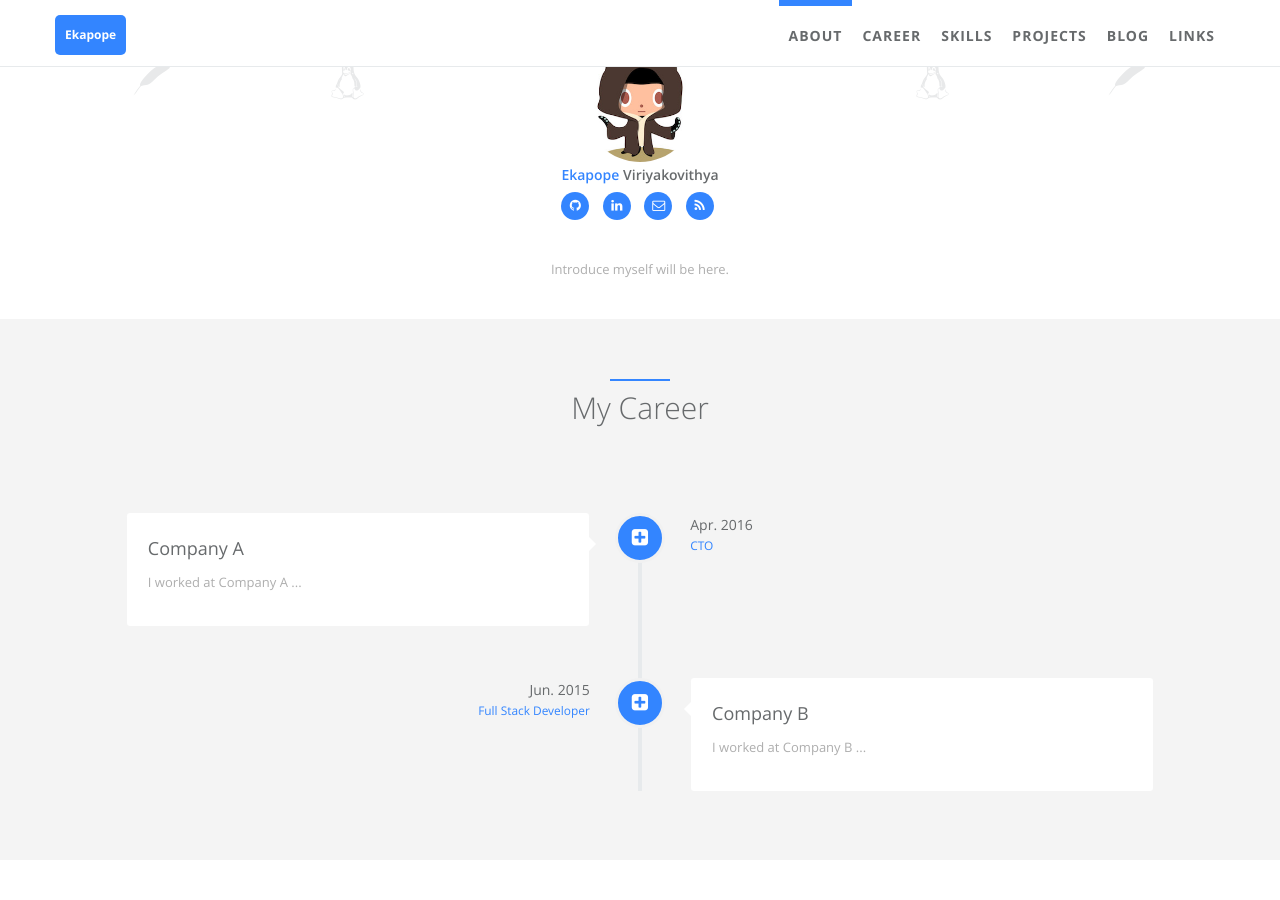
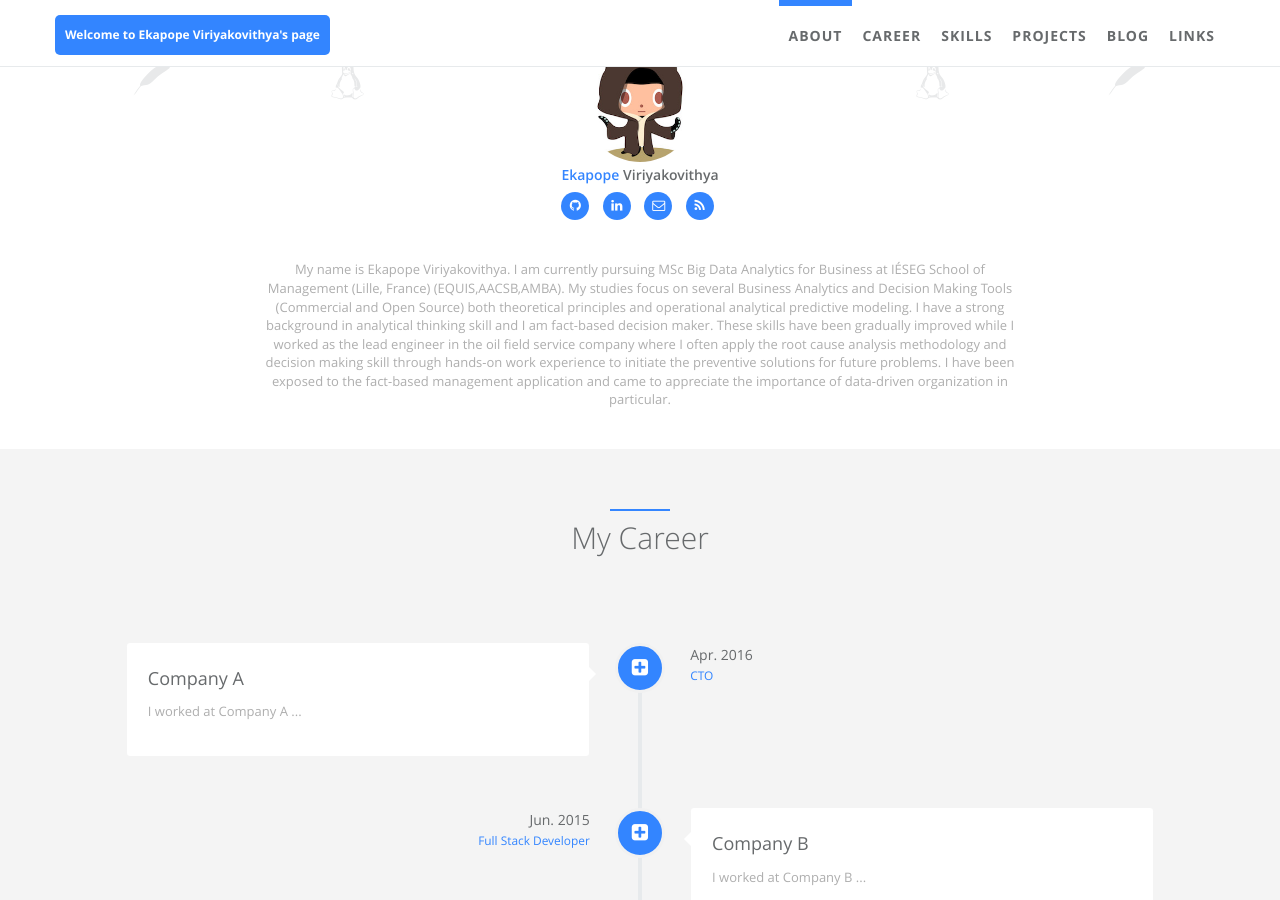
Before and after one commit to ekapope/ekapope.github.io, a Jekyll site: the page built from index.html, in a window 1280 px wide and 900 px high, scrolled down 563 px. Built offline with Jekyll 4.4.1, drawn with Linux system fonts in a browser that asks for light colours; some of the changed text lies outside the part shown.

Commit message:
Update _config.yml

```diff
--- a/_config.yml
+++ b/_config.yml
@@ -1,7 +1,7 @@
 # Welcome to Jekyll!
 
 # Website settings
-title: Ekapope
+title: Welcome to Ekapope Viriyakovithya's page
 description: Ekapope's blog,use Jekyll and github pages.
 keywords: Ekapope,Viriyakovithya,blog,Jekyll,github,gh-pages
 baseurl:   # if you have suburl as homepage like '/homepage', please change it to '/homepage' and your repo's name should be 'homepage'
@@ -28,7 +28,7 @@ author:  # change following line to your infomation.
   skill_icon2:
     - name: fa-linux
     - name: icon-apache
-  desc: Introduce myself will be here.  # Describe yourself.
+  desc: My name is Ekapope Viriyakovithya. I am currently pursuing MSc Big Data Analytics for Business at IÉSEG School of Management (Lille, France) (EQUIS,AACSB,AMBA). My studies focus on several Business Analytics and Decision Making Tools (Commercial and Open Source) both  theoretical principles and operational analytical predictive modeling. I have a strong background in analytical thinking skill and I am fact-based decision maker. These skills have been gradually improved while I worked as the lead engineer in the oil field service company where I often apply the root cause analysis methodology and decision making skill through hands-on work experience to initiate the preventive solutions for future problems. I have been exposed to the fact-based management application and came to appreciate the importance of data-driven organization in particular.  # Describe yourself.
 
 # comment
 #disqus:  # if you wanna comment feature, go to https://disqus.com/ to get your configuration; if not, comment following two lines.
```
